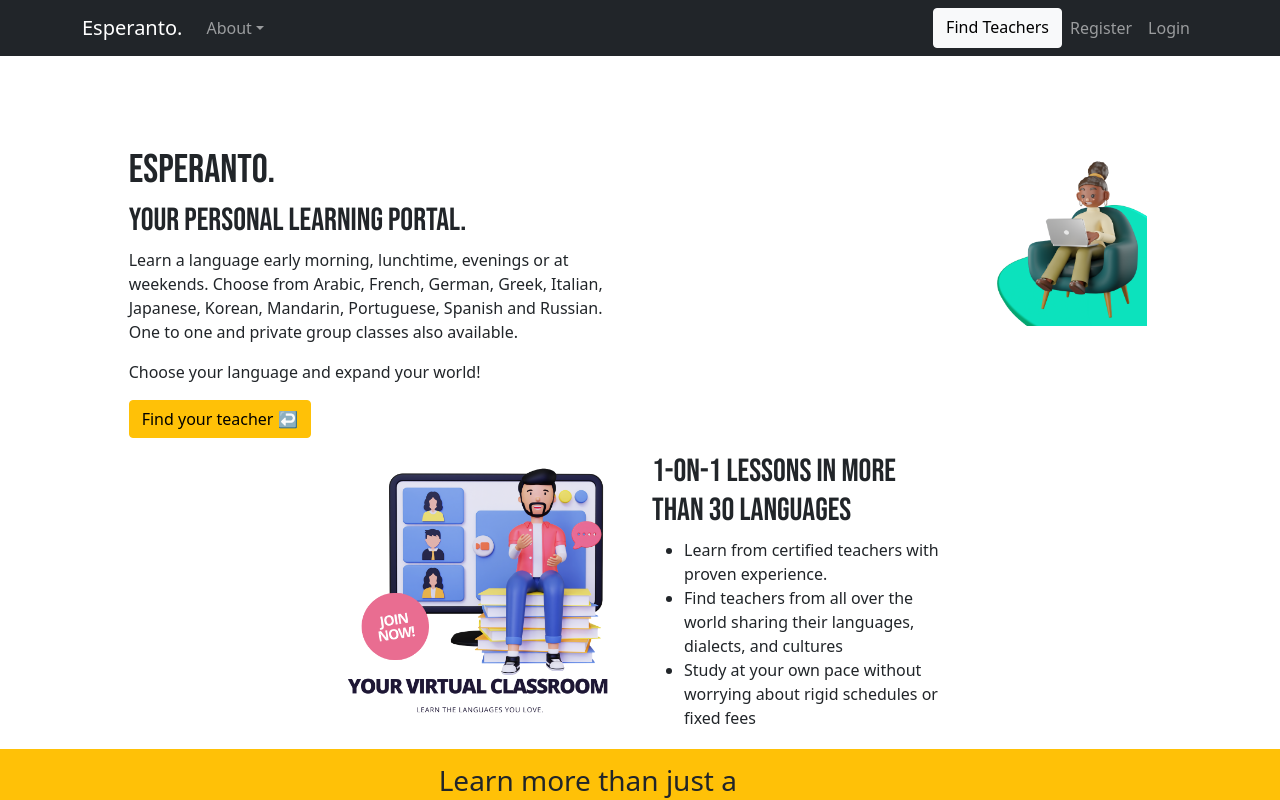
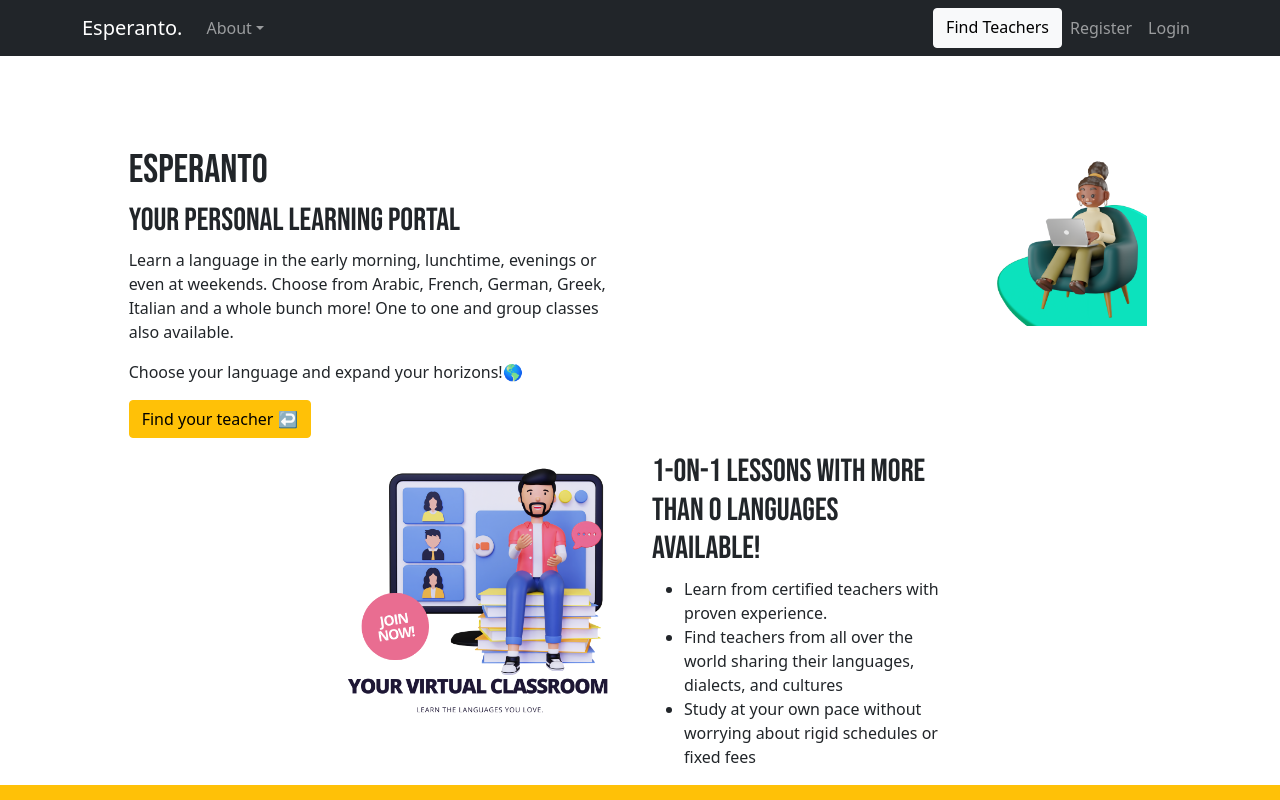
Before and after one commit to alibeniaminali/Esperanto, a React (Create React App) app in the folder client/: page / in a window 1280 px wide. Shown: the top 800 px of the page. Built offline with nearby package versions, Linux system fonts and the light colour scheme; no server answers.

Commit message:
so fancy

```diff
--- a/client/src/components/Home.js
+++ b/client/src/components/Home.js
@@ -1,4 +1,7 @@
-import React from 'react'
+import React, { useState, useEffect } from 'react'
+import axios from 'axios'
+
+
 import { Container } from 'react-bootstrap'
 import { Link } from 'react-router-dom'
 // import Card from 'react-bootstrap/Card'
@@ -10,6 +13,35 @@ import LearningLady from '../images/learning-lady.png'
 
 
 const Home = () => {
+  const [teachers, setTeachers] = useState([])
+  const [hasError, setHasError] = useState({ error: false, message: '' })
+  const [languages, setLanguages] = useState([])
+
+  useEffect(() => {
+    const getTeachers = async () => {
+      try {
+        const { data } = await axios.get('/api/teachers')
+        setTeachers(data)
+      } catch (err) {
+        setHasError({ error: true, message: err.message })
+      }
+    }
+    getTeachers()
+  }, [teachers])
+
+  useEffect(() => {
+    function countLanguages() {
+      let arr = []
+      teachers.forEach(teachers => {
+        if (!arr.includes(teachers.teaches)) {
+          arr.push(teachers.teaches)
+        }
+      })
+      setLanguages(arr)
+    }
+    countLanguages()
+  }, [teachers])
+
   return (
     <>
       {/* Row 1 */}
@@ -17,12 +49,12 @@ const Home = () => {
       <Container fluid>
         <Row className="row1">
           <Col sm={5}>
-      <h1>Esperanto.</h1>
-      <h2>Your personal learning portal.</h2>
+            <h1>Esperanto</h1>
+            <h2>Your personal learning portal</h2>
             <p>
-        Learn a language early morning, lunchtime, evenings or at weekends. Choose from Arabic, French, German, Greek, Italian, Japanese, Korean, Mandarin, Portuguese, Spanish and Russian. One to one and private group classes also available.
+              Learn a language in the early morning, lunchtime, evenings or even at weekends. Choose from Arabic, French, German, Greek, Italian and a whole bunch more! One to one and group classes also available.
             </p>
-        <p className="nunito">Choose your language and expand your world!</p>
+            <p className="nunito">Choose your language and expand your horizons!🌎</p>
 
             <Link to="/teachers" className='btn btn-warning'>Find your teacher ↩️ </Link>
           </Col>
@@ -39,7 +71,7 @@ const Home = () => {
             <img src={TeacherImg} className="image" alt="animated teacher"></img>
           </Col>
           <Col sm={3}>
-      <h2>1-on-1 lessons in more than 30 languages</h2>
+            <h2>1-on-1 lessons with more than {languages.length} languages available!</h2>
             <ul>
               <li>Learn from certified teachers with proven experience.</li>
               <li>Find teachers from all over the world sharing their languages, dialects, and cultures</li>
--- a/client/src/components/auth/Register.js
+++ b/client/src/components/auth/Register.js
@@ -32,7 +32,7 @@ const Register = () => {
   }
 
   const handleSubmit = async (e) => {
-    e.preventDefault() // prevent reload
+    e.preventDefault()
     try {
       await axios.post('/api/register', formData)
       navigate('/login')
```
Also changed, not shown: 1 other file (tests, documents, lock files or other folders). Lines whose indentation alone changed are shown as unchanged.
